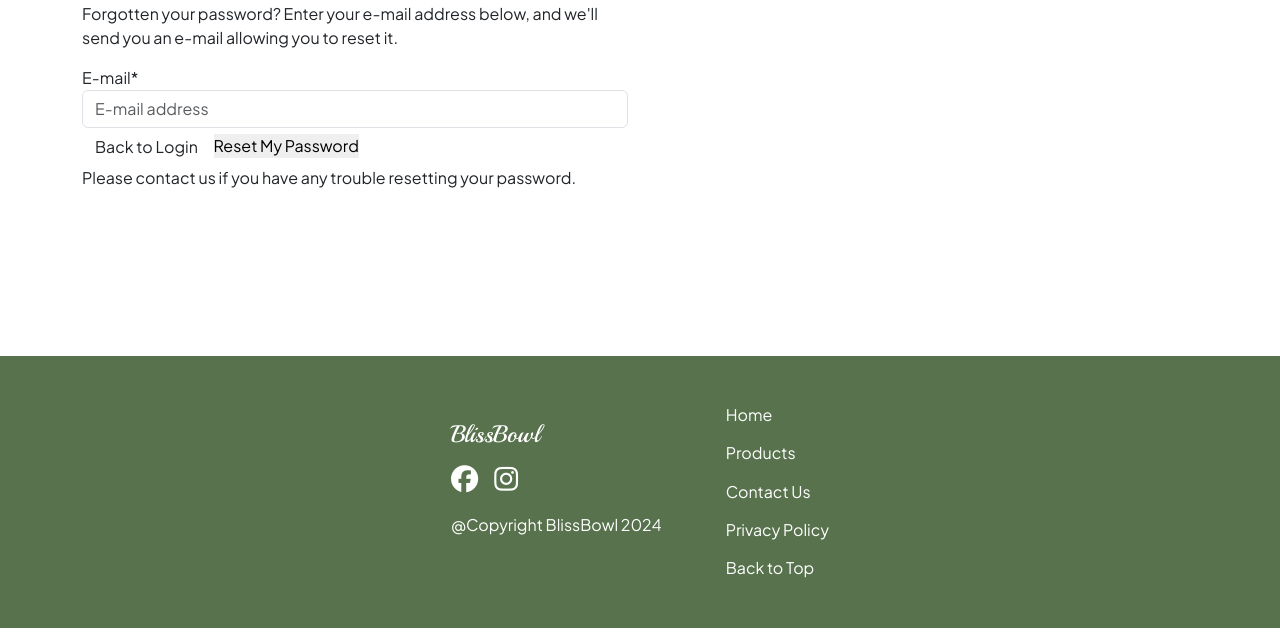
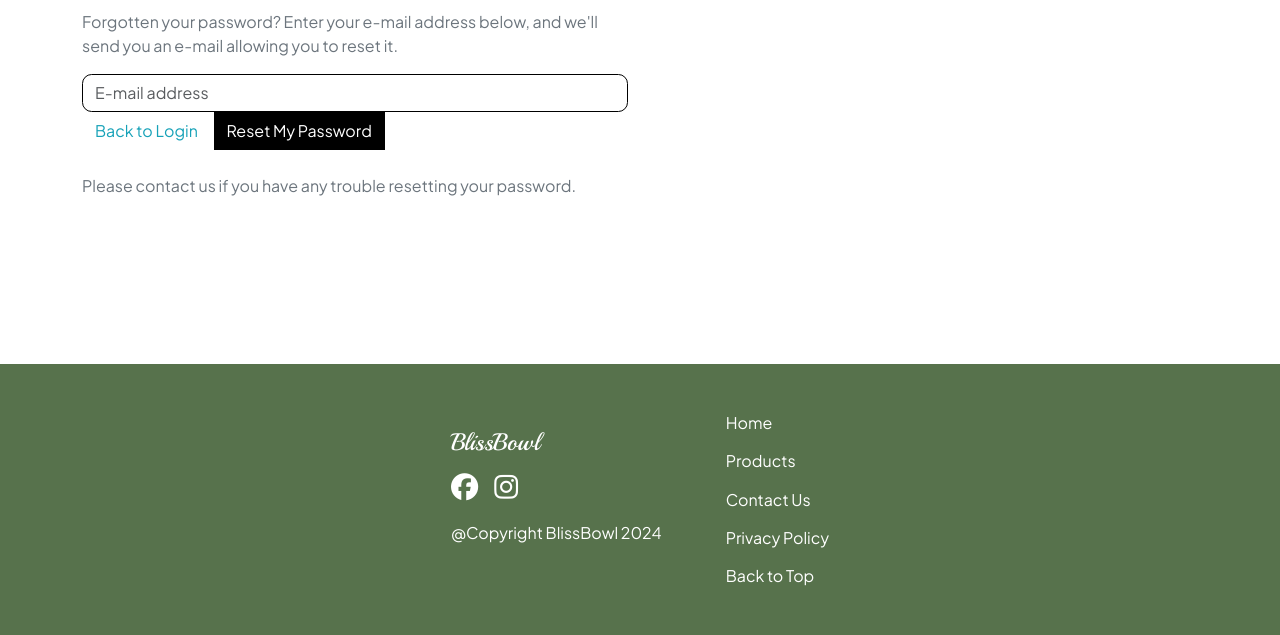
Before and after one commit to nataliiasolomchak21/blissbowl, a Django app: page /accounts/password/reset/ in a window 1280 px wide. Shown: the part 110-745 px from the top of the page. Run offline with Django 3.2, Linux system fonts and the light colour scheme; parts of the project's set-up code (start-up, migrations or seed data) failed here and were passed over; some libraries are stand-ins or nearby versions.

Commit message:
Add styling for allauth and test profile page

```diff
--- a/profiles/templates/profiles/profile.html
+++ b/profiles/templates/profiles/profile.html
@@ -17,6 +17,7 @@
     <div class="container justify-content-center align-items-center mt-4 p-4 mb-5">
         <h2>My Profile</h2>
     </div>
+    {{ profile }}
 </section>
 
 {% endblock %}
--- a/static/css/base.css
+++ b/static/css/base.css
@@ -258,6 +258,57 @@ a {
     margin-bottom: 1rem;
 }
 
+/* Allauth form formatting */
+
+.allauth-form-inner-content p {
+    margin-top: 1.5rem; /* mt-4 */
+    color: #6c757d; /* text-secondary */
+}
+
+.allauth-form-inner-content input {
+    border-color: #000;
+    border-radius: .6rem;
+}
+
+.allauth-form-inner-content label:not([for='id_remember']) {
+    display: none;
+}
+
+.allauth-form-inner-content button,
+.allauth-form-inner-content input[type='submit'] {
+	/* btn */
+	display: inline-block;
+    font-weight: 400;
+    color: #fff;
+    text-align: center;
+    vertical-align: middle;
+    -webkit-user-select: none;
+    -moz-user-select: none;
+    -ms-user-select: none;
+    user-select: none;
+    background-color: #000;
+    border: 1px solid #000;
+    padding: .375rem .75rem;
+    font-size: 1rem;
+    line-height: 1.5;
+    border-radius: 0;
+
+    /* standard bootstrap btn transitions */
+    transition: color .15s ease-in-out,background-color .15s ease-in-out,border-color .15s ease-in-out,box-shadow .15s ease-in-out;
+}
+
+.allauth-form-inner-content button:hover,
+.allauth-form-inner-content input[type='submit']:hover {
+	color: #fff;
+    background-color: #222;
+    border-color: #222;
+}
+
+.allauth-form-inner-content a {
+	color: #17a2b8; /* text-info */
+}
+
+
 /* Media queries */
 @media (min-width: 768px) {
     .home-text h1 {
--- a/templates/base.html
+++ b/templates/base.html
@@ -63,7 +63,7 @@
                               {% if request.user.is_superuser %}
                               <a href="" class="dropdown-item">Product Management</a>
                               {% endif %}
-                              <a href="" class="dropdown-item">My Profile</a>
+                              <a href="{% url 'profile' %}" class="dropdown-item">My Profile</a>
                               <a href="{% url 'account_logout' %}" class="dropdown-item">Logout</a>
                               {% else %}
                               <a href="{% url 'account_signup' %}" class="dropdown-item">Sign Up</a>
```
Also changed, not shown: profiles/views.py (+7 -2 lines).
